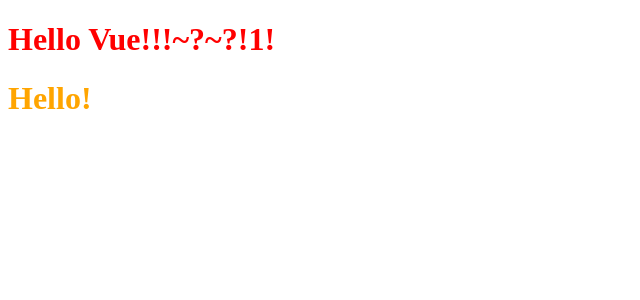
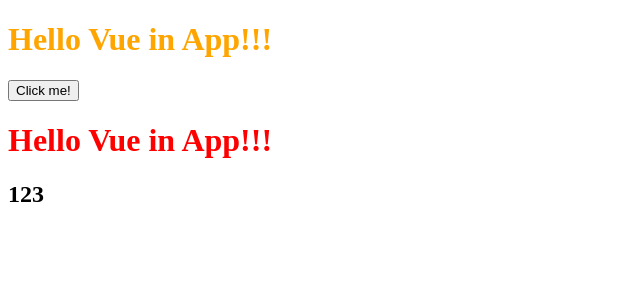
Before and after one commit to Outwater/vue-start, a Vue app: page / in a window 1280 px wide. Shown: the top 300 px of the page, without its empty margins (0-640 px from the left). Built offline with nearby package versions, Linux system fonts and the light colour scheme.

Commit message:
study(Props): component의 props 반영 부분 실습

```diff
--- a/src/App.vue
+++ b/src/App.vue
@@ -1,26 +1,36 @@
 <template>
   <h1>{{ msg }}</h1>
-  <Hello />
+  <Button @click="reverseMsg" />
+  <Hello :message="msg" :name="123" />
 </template>
 
 <script>
-import Hello from "@src/components/Hello";
+import Hello from "@/components/Hello";
+import Button from "@/components/Button";
 
 export default {
   components: {
     Hello,
+    Button,
   },
   data() {
     return {
-      msg: "Hello Vue!!!~?~?!1!",
+      msg: "Hello Vue in App!!!",
     };
+  },
+  methods: {
+    reverseMsg() {
+      this.msg = this.msg.split("").reverse().join("");
+    },
+    log() {
+      console.log(this.msg);
+    },
   },
 };
 </script>
-
-//
-<style lang="css">
+<style lang="scss">
+$color: orange;
 h1 {
-  color: red;
+  color: $color;
 }
 </style>
--- a/src/bar.js
+++ /dev/null
@@ -1,3 +0,0 @@
-export default function () {
-  console.log("Bar!!!!");
-}
--- /dev/null
+++ b/src/components/Button.vue
@@ -0,0 +1,13 @@
+<template>
+  <button @click="log">Click me!</button>
+</template>
+
+<script>
+export default {
+  methods: {
+    log() {
+      console.log("clicked!");
+    },
+  },
+};
+</script>
--- a/src/components/Hello.vue
+++ b/src/components/Hello.vue
@@ -1,9 +1,27 @@
 <template>
-  <h1>Hello!</h1>
+  <h1 @click="updateMsg">{{ newMsg }}</h1>
+  <h2>{{ name }}</h2>
 </template>
 
+<script>
+export default {
+  props: ["message", "name"],
+  props: { message: String, name: [Number, String] },
+  data() {
+    return {
+      newMsg: this.message,
+    };
+  },
+  methods: {
+    updateMsg() {
+      this.newMsg = "Good~";
+    },
+  },
+};
+</script>
+
 <style scoped lang="scss">
-$color: orange;
+$color: red;
 h1 {
   color: $color;
 }
--- a/src/main.js
+++ b/src/main.js
@@ -1,7 +1,6 @@
 import * as Vue from "vue";
-import App from "./App.vue";
-import bar from "./bar.js";
+import App from "@/App.vue";
 
-Vue.createApp(App).mount("#app");
+const app = Vue.createApp(App);
 
-bar();
+app.mount("#app");
--- a/webpack.config.js
+++ b/webpack.config.js
@@ -7,7 +7,7 @@ module.exports = {
   resolve: {
     extensions: [".vue", ".js"],
     alias: {
-      "@src": path.resolve(__dirname, "src"),
+      "@": path.resolve(__dirname, "src"),
     },
   },
   entry: "./src/main.js",
```
Also changed, not shown: .eslintrc.json (added).
